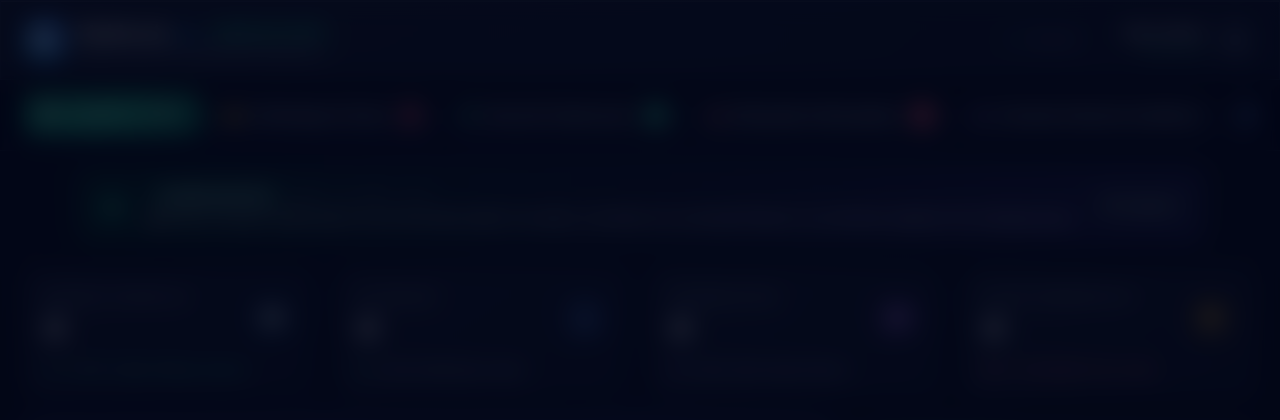
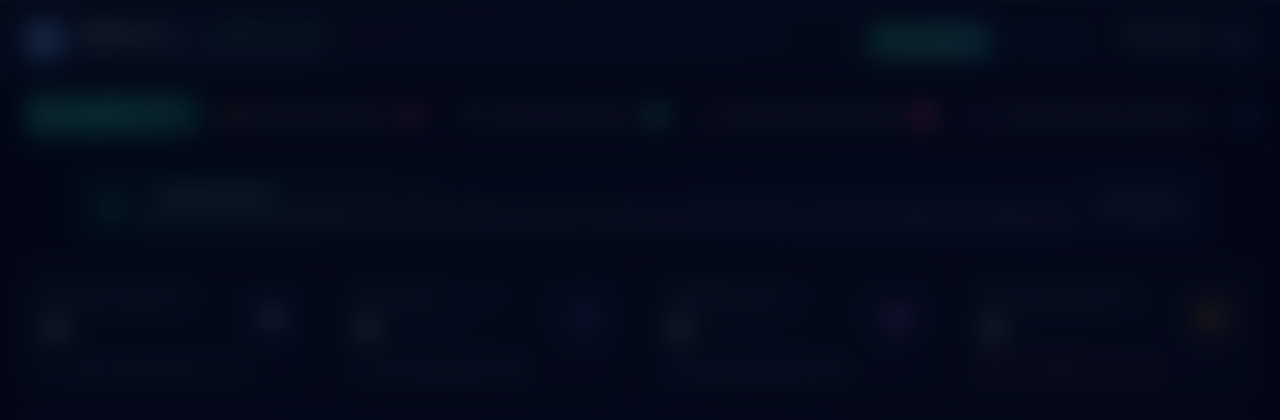
Before and after one commit to maklersizkvartira/maklersizuy-admin, a FastAPI app: page / in a window 1280 px wide. Shown: the top 420 px of the page. Run offline with FastAPI, Linux system fonts and the light colour scheme; data comes from the database, SQL or seed files in the repository; data that the repository does not hold is empty; some libraries are stand-ins or nearby versions.

Commit message:
feat: Add deep AI Guard broker detection (HIGH_BROKER_PROBABILITY) and global [🔄 Yangilash] database sync button in Admin header

```diff
--- a/templates/index.html
+++ b/templates/index.html
@@ -205,7 +205,12 @@
                 </div>
 
                 <!-- Right Tools & Admin Profile -->
-                <div class="flex items-center gap-4">
+                <div class="flex items-center gap-3">
+                    <button onclick="refreshAllAdminData(this)" class="px-3.5 py-2 bg-gradient-to-r from-emerald-600 to-teal-600 hover:from-emerald-500 hover:to-teal-500 text-white text-xs font-extrabold rounded-xl shadow-lg shadow-emerald-600/30 transition-all flex items-center gap-1.5 border border-emerald-400/30 active:scale-95" title="Bazadan barcha ma'lumotlarni sinxronlash">
+                        <i id="refreshSyncIcon" class="fa-solid fa-rotate"></i>
+                        <span>🔄 Yangilash</span>
+                    </button>
+
                     <div class="hidden md:flex items-center gap-2 text-xs text-slate-400 bg-slate-900/60 px-3 py-1.5 rounded-lg border border-slate-800">
                         <span class="w-2 h-2 rounded-full bg-emerald-500 animate-pulse"></span>
                         <span id="liveClock">--:--:--</span>
@@ -1074,6 +1079,28 @@
             loadAiAssistantSummary();
             loadGuestAnalytics();
         });
+
+        async function refreshAllAdminData(btn) {
+            const icon = document.getElementById('refreshSyncIcon');
+            if (icon) icon.classList.add('fa-spin');
+
+            try {
+                await Promise.all([
+                    fetchListings(),
+                    loadUsers(true),
+                    loadVerifications(),
+                    loadReports(),
+                    loadDashboardStats(),
+                    loadGuestAnalytics(),
+                    loadAiAssistantSummary()
+                ]);
+                showToast("Barcha e'lonlar, trafik hamda AI moderatsiya navbati bazadan qayta sinxronlandi!", 'success');
+            } catch (e) {
+                showToast("Sinxronlashda xatolik yuz berdi!", 'error');
+            } finally {
+                if (icon) icon.classList.remove('fa-spin');
+            }
+        }
 
         async function loadGuestAnalytics() {
             try {
```
